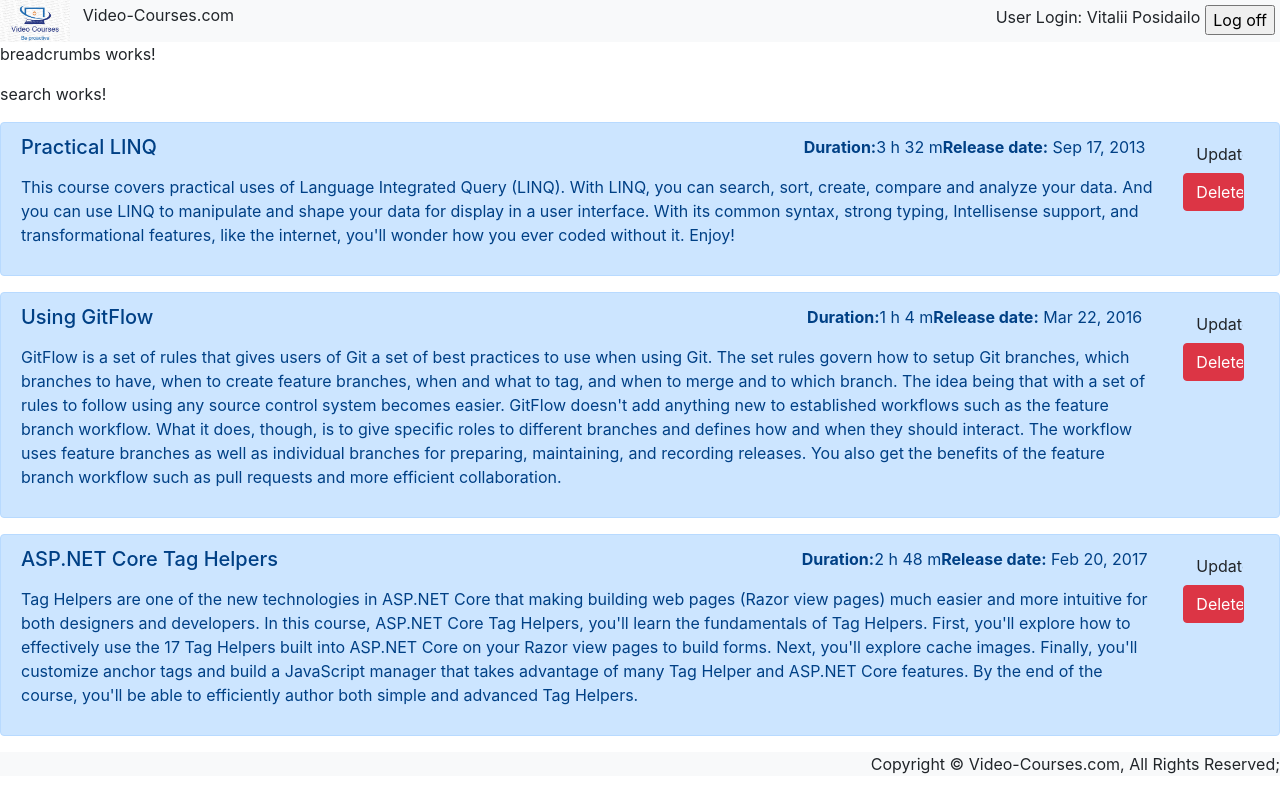
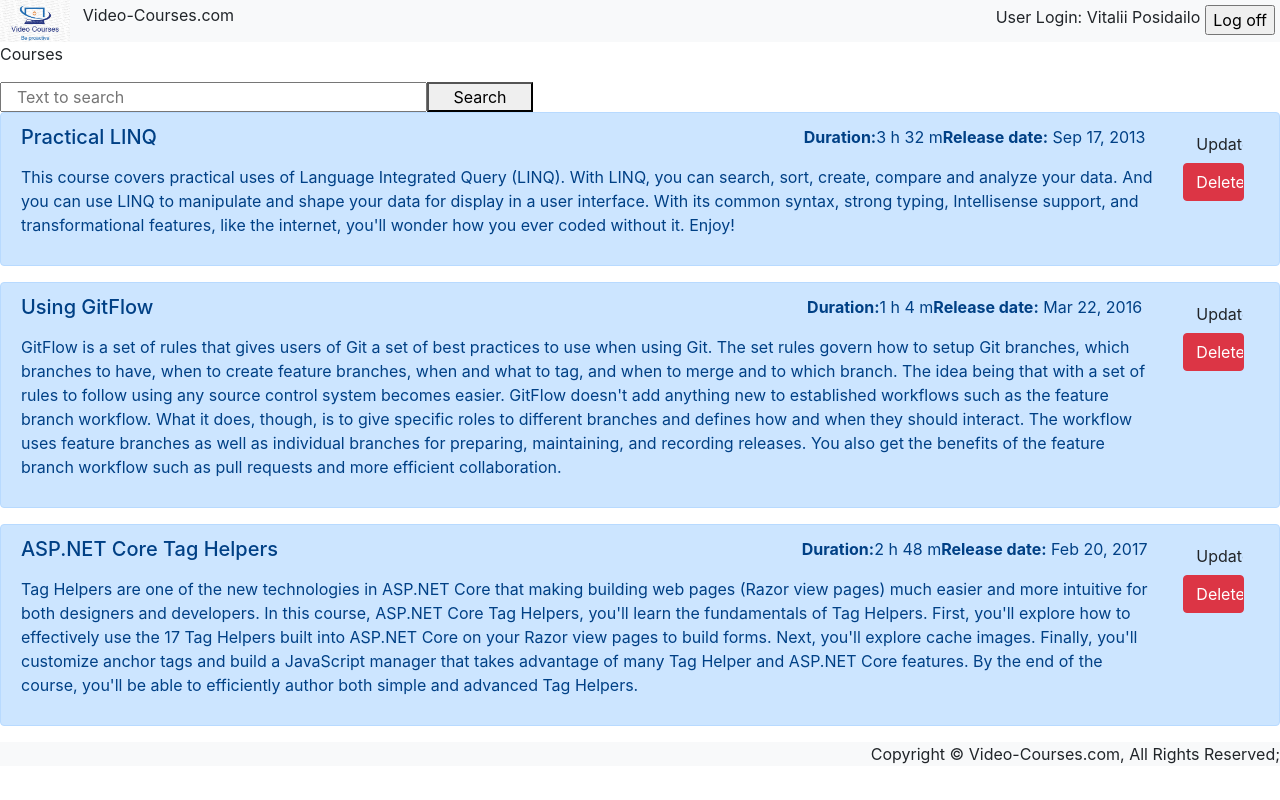
Before and after one commit to vposidailo/angular-mentee-program, an Angular app: page / in a window 1280 px wide. Built offline with nearby package versions, Linux system fonts and the light colour scheme.

Commit message:
Added search component markup, css and logic. Fixed issues with incorrect references;

```diff
--- a/package.json
+++ b/package.json
@@ -28,6 +28,7 @@
     "rxjs-compat": "^6.0.0-rc.0"
   },
   "devDependencies": {
+    "@angular-devkit/build-angular": "^0.5.13",
     "@angular/cli": "^6.0.0-rc.4",
     "@angular/compiler-cli": "6.0.6",
     "@angular/language-service": "6.0.6",
@@ -45,7 +46,6 @@
     "protractor": "~5.1.2",
     "ts-node": "~4.1.0",
     "tslint": "~5.9.1",
-    "typescript": "2.7.2",
-    "@angular-devkit/build-angular": "~0.5.0"
+    "typescript": "2.7.2"
   }
 }
--- a/src/app/_shared/services/login_service/login.service.ts
+++ b/src/app/_shared/services/login_service/login.service.ts
@@ -1,5 +1,6 @@
 import { Injectable } from '@angular/core';
-import { User } from '../model/user';
+import { User } from '../../../model/user';
+
 
 @Injectable()
 export class LoginService {
--- a/src/app/_shared/services/video_courses_service/video-courses-service.service.ts
+++ b/src/app/_shared/services/video_courses_service/video-courses-service.service.ts
@@ -1,5 +1,5 @@
 import { Injectable } from '@angular/core';
-import { VideoCourseItem } from '../model/video-course-item';
+import { VideoCourseItem } from '../../../model/video-course-item';
 
 @Injectable()
 
--- a/src/app/core/breadcrumbs/breadcrumbs.component.html
+++ b/src/app/core/breadcrumbs/breadcrumbs.component.html
@@ -1,3 +1,3 @@
 <p>
-  breadcrumbs works!
+  Courses
 </p>
--- a/src/app/toolbox/search/search.component.html
+++ b/src/app/toolbox/search/search.component.html
@@ -1,3 +1,4 @@
-<p>
-  search works!
-</p>
+<div>
+  <input type="text" class="col-4" name="SearchTextBox" placeholder="Text to search" [(ngModel)] = "searchText">
+  <button class="col-1" name="SearchButton" (click)="searchVideoCource()">Search</button>
+</div>
--- a/src/app/toolbox/search/search.component.ts
+++ b/src/app/toolbox/search/search.component.ts
@@ -1,4 +1,4 @@
-import { Component, OnInit } from '@angular/core';
+import { Component, OnInit, Input } from '@angular/core';
 
 @Component({
   selector: 'app-search',
@@ -7,9 +7,16 @@ import { Component, OnInit } from '@angular/core';
 })
 export class SearchComponent implements OnInit {
 
-  constructor() { }
+  public searchText: string;
+
+  constructor() {
+    this.searchText = "";
+  }
 
   ngOnInit() {
   }
 
+  searchVideoCource = function(){
+    console.log("Click search with text: " + this.searchText);
+  }
 }
--- a/src/app/toolbox/toolbox.module.ts
+++ b/src/app/toolbox/toolbox.module.ts
@@ -1,10 +1,12 @@
 import { NgModule } from '@angular/core';
 import { CommonModule } from '@angular/common';
 import { SearchComponent } from './search/search.component';
+import { FormsModule } from '@angular/forms';
 
 @NgModule({
   imports: [
-    CommonModule
+    CommonModule,
+    FormsModule
   ],
   declarations: [ SearchComponent ],
   exports: [ SearchComponent ]
```
Also changed, not shown: 1 other file (tests, documents, lock files or other folders).
